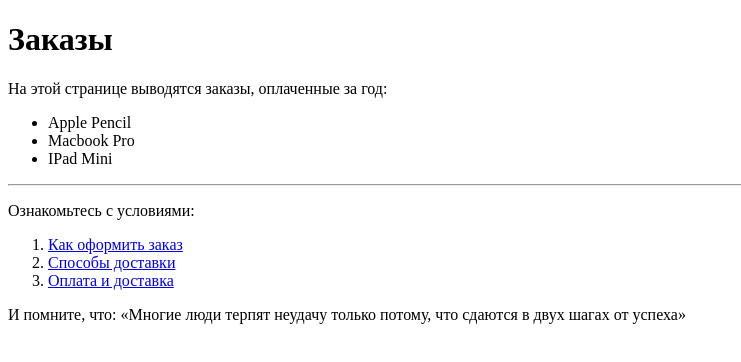
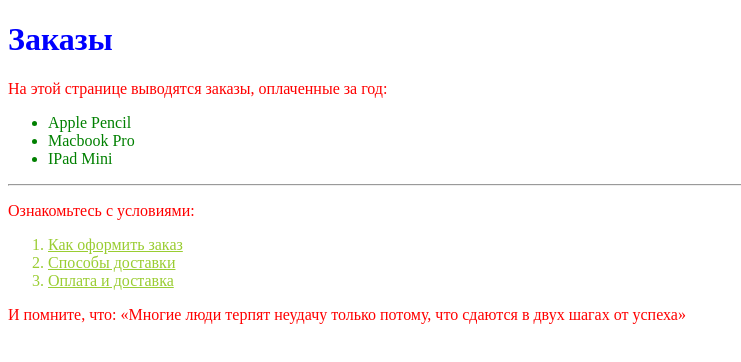
Before and after one commit to the-vis10n/FrontendBlok-Module01-Test, a plain HTML site: page index.html in a window 1280 px wide. Shown: the whole page, without its empty margins (0-741 px from the left). Drawn offline with Linux system fonts and the light colour scheme.

Commit message:
дз 5 урок

```diff
--- a/index.html
+++ b/index.html
@@ -6,6 +6,7 @@
     <title>Тест</title>
     <link rel="shortcut" href="favicon.ico">
     <link rel="icon" href="favicon.svg" type="image/svg+xml">
+    <link rel="stylesheet" href="FrontendBlok-Module01-Test\styles\test.css">
 </head>
 <body>
     <h1>Заказы</h1>
--- a/styles/test.css
+++ b/styles/test.css
@@ -0,0 +1,4 @@
+h1 { color: blue;}
+p { color: red}
+ul {color: green;}
+ol,a { color: yellowgreen;}
```
